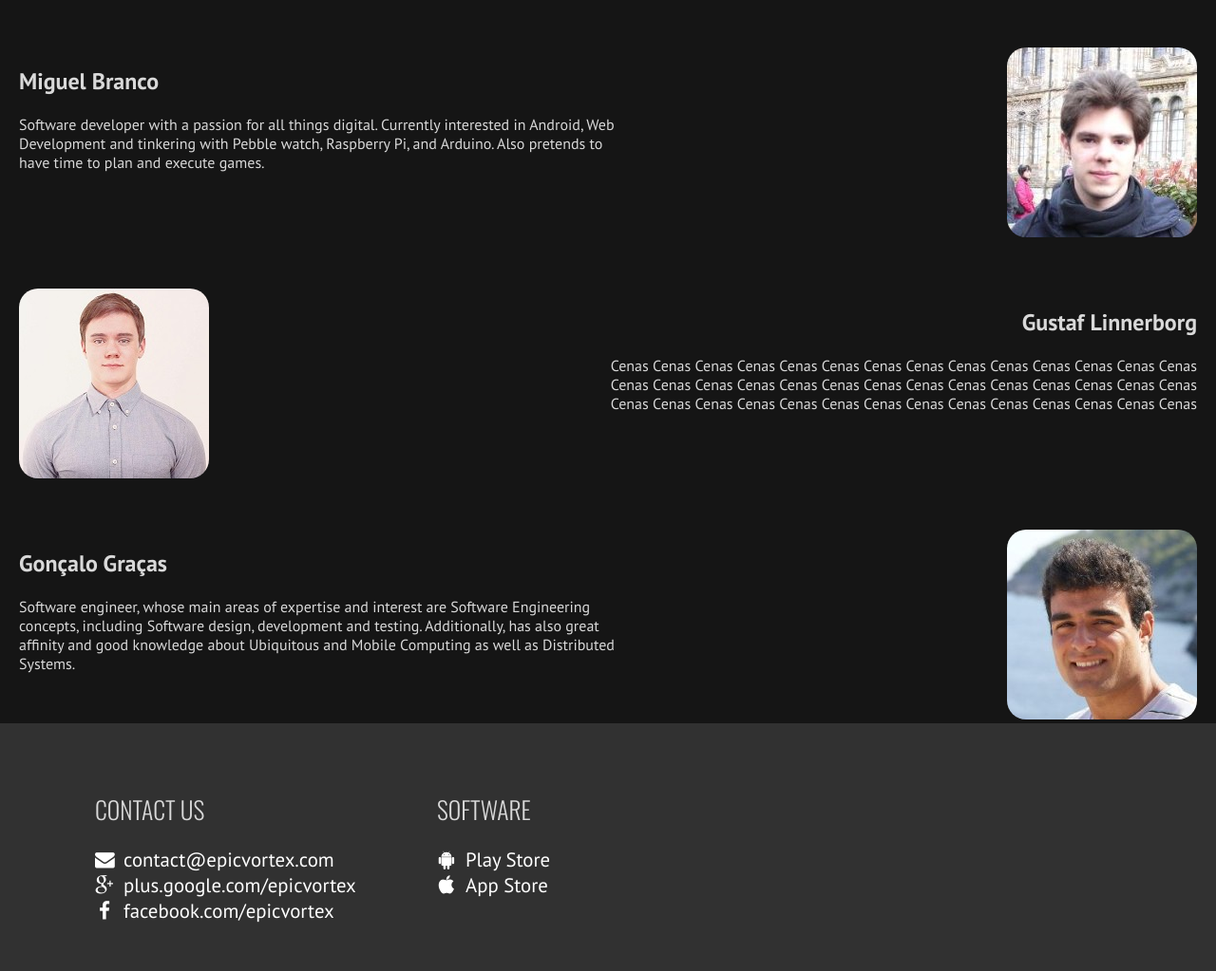
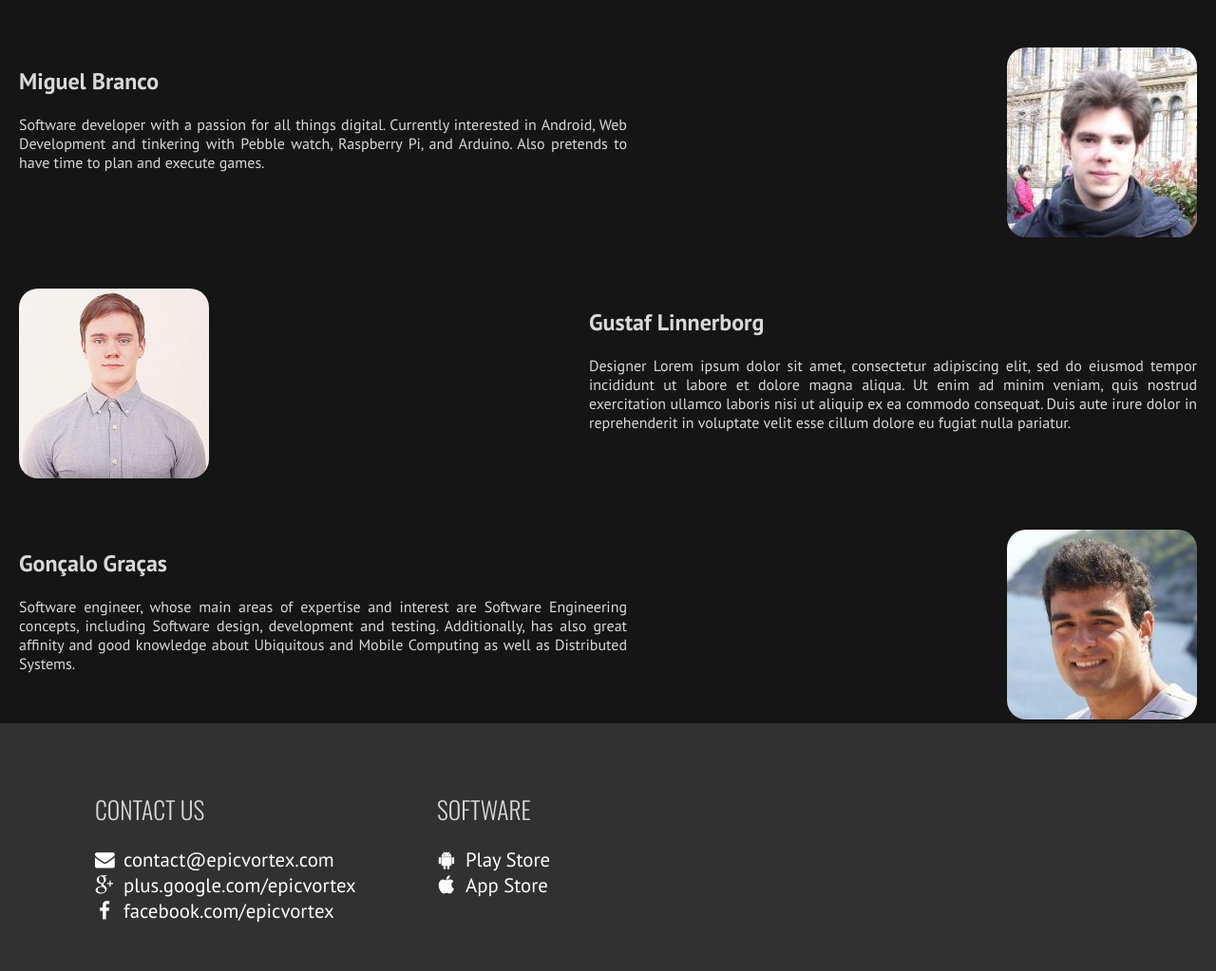
Before and after one commit to EpicVortex/epicsite, a PHP site: page /team.php in a window 1280 px wide. Shown: the part 130-1153 px from the top of the page at 95% size. Run offline with PHP 8.4, Linux system fonts and the light colour scheme; some libraries are stand-ins or nearby versions.

Commit message:
Add responsiveness to 'Team' page

```diff
--- a/css/style.css
+++ b/css/style.css
@@ -251,8 +251,6 @@ a:hover .fa-android {
 	background-color:	#5a5a5a;
 }
 
-
-
 /***** Team *****/
 
 .left-div {
@@ -261,6 +259,8 @@ a:hover .fa-android {
 	width: 50%;
 	margin-top: 50px;
 	margin-left: 20px;
+	text-align: justify;
+	text-justify: inter-word;
 }
 
 .left-div-photo {
@@ -277,6 +277,8 @@ a:hover .fa-android {
 	width: 50%;
 	margin-top: 50px;
 	margin-right: 20px;
+	text-align: justify;
+	text-justify: inter-word;
 }
 
 .right-div-photo {
@@ -292,6 +294,8 @@ a:hover .fa-android {
 	-webkit-border-radius: 20px;
 	-moz-border-radius: 20px;
 	border-radius: 20px;
+	max-width:100%;
+	height:auto;"
 }
 
 /***** Events *****/
@@ -299,13 +303,6 @@ a:hover .fa-android {
 .table-row:hover {
 	background-color:			#100623;
 }
-
-
-
-
-
-
-
 
 /***** Media Queries *****/
 
--- a/team.php
+++ b/team.php
@@ -7,9 +7,7 @@
 		<div class="left-div">
 			<h2>Miguel Branco</h2>
 			<p>
-				Software developer with a passion for all things digital. Currently interested in Android,
-				Web Development and tinkering with Pebble watch, Raspberry Pi, and Arduino. Also pretends
-				to have time to plan and execute games.
+				Software developer with a passion for all things digital. Currently interested in Android, Web Development and tinkering with Pebble watch, Raspberry Pi, and Arduino. Also pretends to have time to plan and execute games.
 			</p>
 		</div>
 		<div class="left-div-photo">
@@ -20,9 +18,7 @@
 		<div class="right-div">
 			<h2>Gustaf Linnerborg</h2>
 			<p>
-				Cenas Cenas Cenas Cenas Cenas Cenas Cenas Cenas Cenas Cenas Cenas Cenas
-				Cenas Cenas Cenas Cenas Cenas Cenas Cenas Cenas Cenas Cenas Cenas Cenas Cenas Cenas Cenas
-				Cenas Cenas Cenas Cenas Cenas Cenas Cenas Cenas Cenas Cenas Cenas Cenas Cenas Cenas Cenas
+				Designer Lorem ipsum dolor sit amet, consectetur adipiscing elit, sed do eiusmod tempor	incididunt ut labore et dolore magna aliqua. Ut enim ad minim veniam, quis nostrud exercitation ullamco laboris nisi ut aliquip ex ea commodo consequat. Duis aute irure dolor in reprehenderit in voluptate velit esse cillum dolore eu fugiat nulla pariatur.
 			</p>
 		</div>
 		<div class="right-div-photo">
@@ -33,9 +29,7 @@
 		<div class="left-div">
 			<h2>Gon&ccedil;alo Gra&ccedil;as</h2>
 			<p>
-				Software engineer, whose main areas of expertise and interest are Software Engineering concepts,
-				including Software design, development and testing. Additionally, has also great affinity and
-				good knowledge about Ubiquitous and Mobile Computing as well as Distributed Systems.
+				Software engineer, whose main areas of expertise and interest are Software Engineering concepts, including Software design, development and testing. Additionally, has also great affinity and good knowledge about Ubiquitous and Mobile Computing as well as Distributed Systems.
 			</p>
 		</div>
 		<div class="left-div-photo">
```
